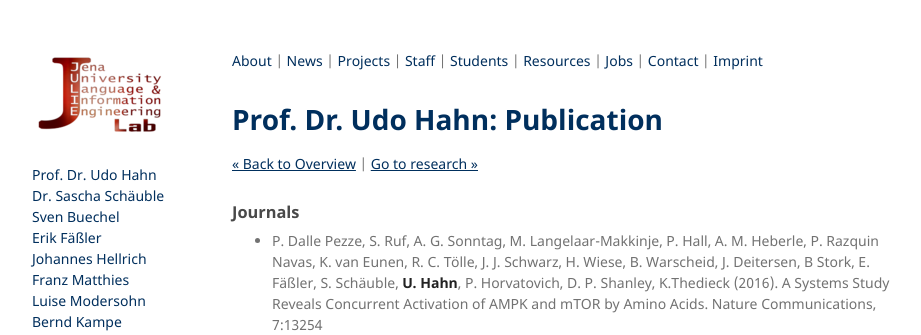
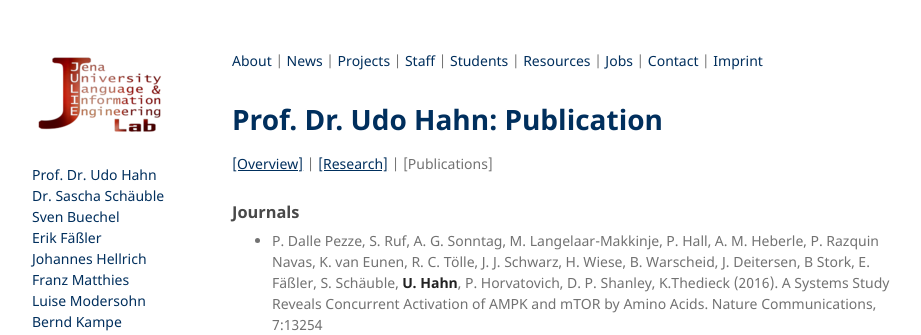
Before and after one commit to JULIELab/JULIELab.github.io, a Jekyll site: the page built from staff/Hahn/publication.md, in a window 1280 px wide and 900 px high. Shown: the top 335 px of the window, without its empty margins (178-1099 px from the left). Built offline with Jekyll 4.4.1, drawn with Linux system fonts in a browser that asks for light colours; our own code applies the rules of GitHub Pages for plain Markdown files.

Commit message:
Update publication.md

```diff
--- a/staff/Hahn/publication.md
+++ b/staff/Hahn/publication.md
@@ -4,8 +4,9 @@ layout: staff
 
 # Prof. Dr. Udo Hahn: Publication
 
-[<< Back to Overview](https://julielab.github.io/web/staff/Hahn/Prof_+Dr_+Udo+Hahn.html) |
-[Go to research >>](https://julielab.github.io/web/staff/Hahn/research.html)
+[[Overview]](https://julielab.github.io/web/staff/Hahn/research.html) |
+[[Research]](https://julielab.github.io/web/staff/Hahn/research.html) |
+[Publications]
 
 ### Journals
 
```
